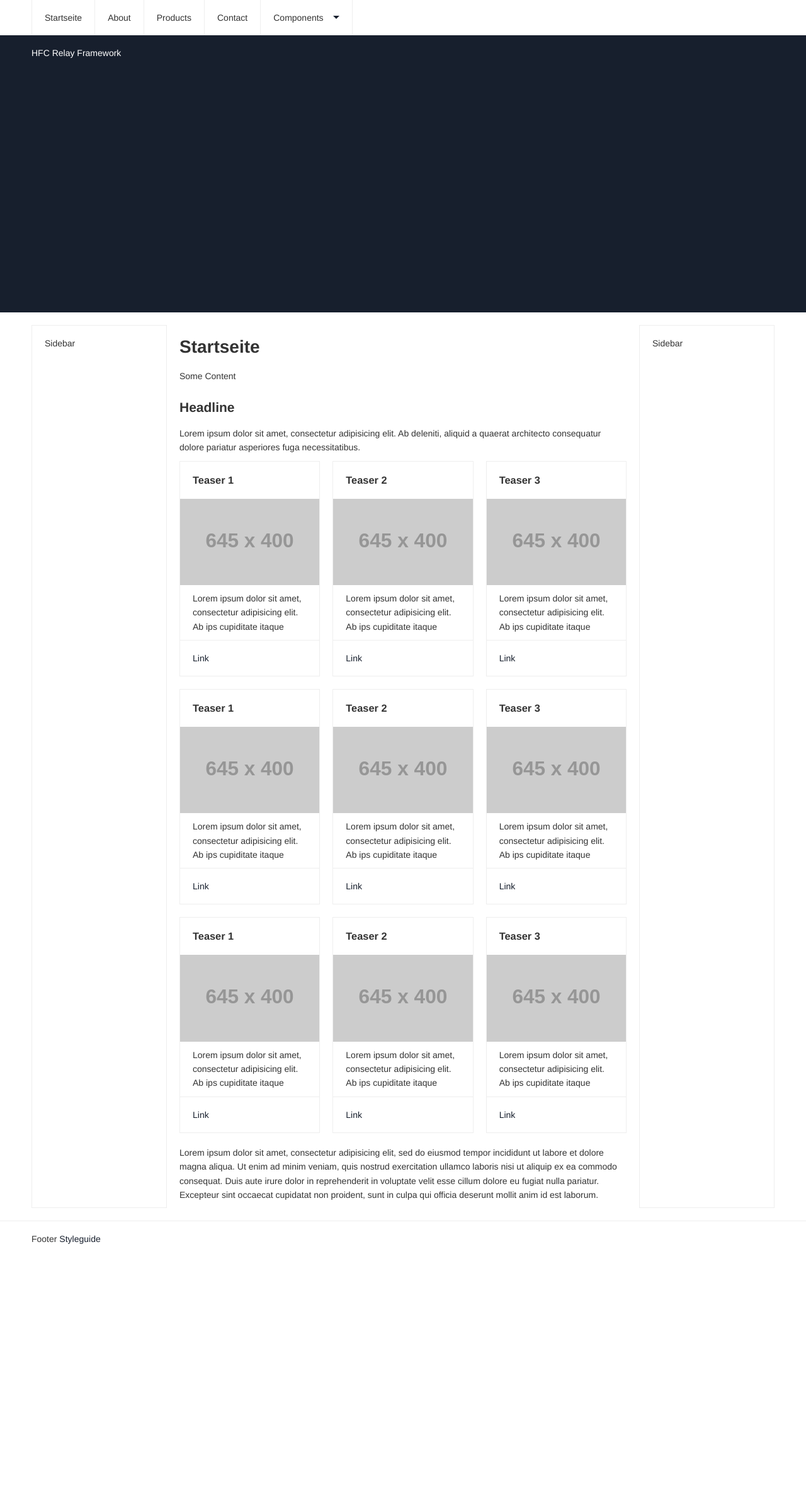
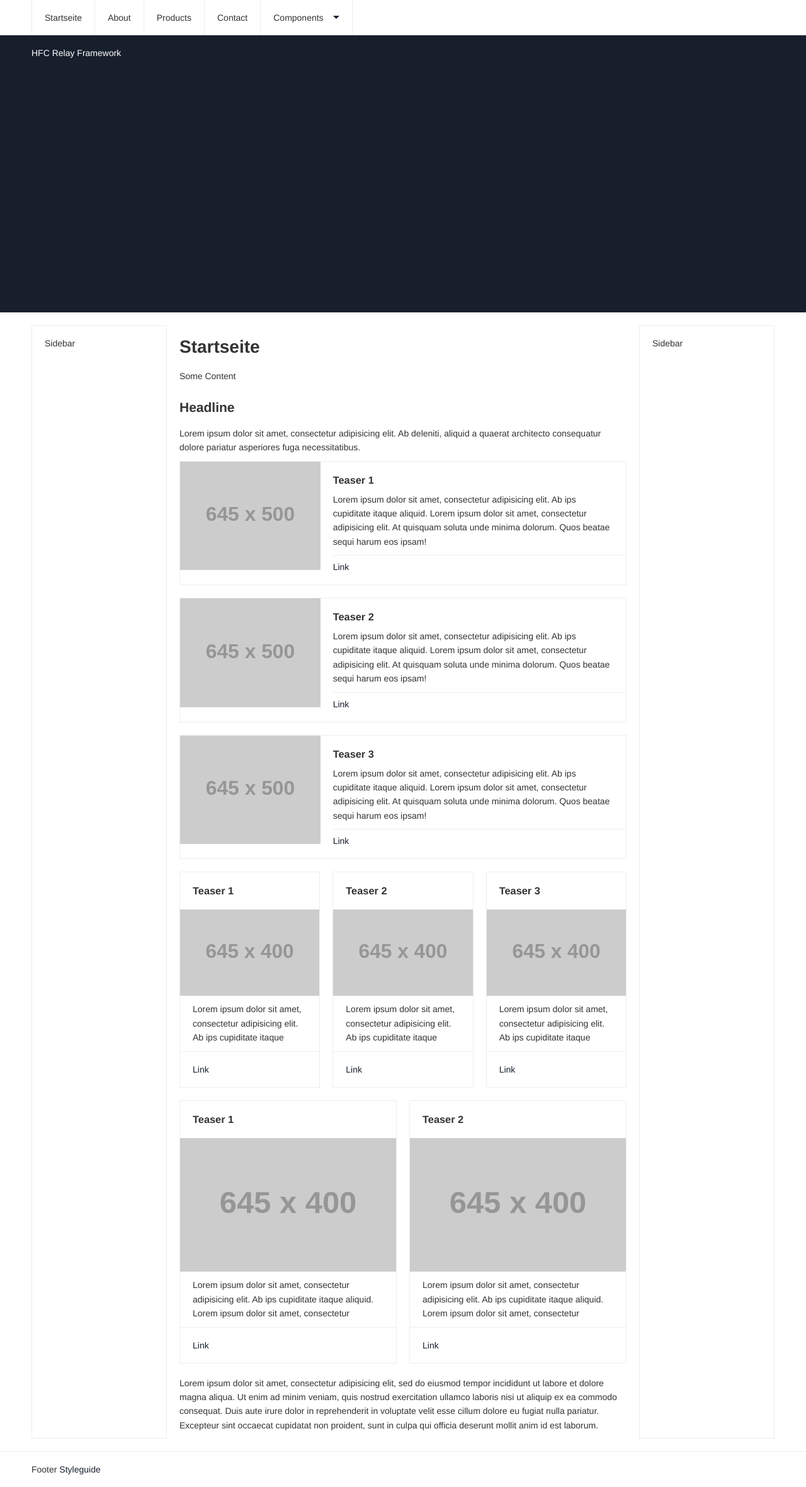
Before and after one commit to NilsDannemann/j_hfc_relay, a Jekyll site: the page built from index.html, in a window 1280 px wide. Shown: the whole page at 63% size. Built offline with Jekyll 4.4.1, drawn with Linux system fonts in a browser that asks for light colours; before the commit the page ends 1995 px from its top, so only the background shows below that.

Commit message:
[add] single teaser

```diff
--- a/_components/teaser.html
+++ b/_components/teaser.html
@@ -1,7 +1,7 @@
 ---
-title: Teaser x 3
+title: Teaser x 1
 scss: '/_includes/components/teaser/_teaser.scss'
 type: teaser
-usage: "Needs to be placed in a flexbox container @include flexbox()"
+usage: "Needs to be placed in a flexbox container @include flexbox(). Also: Notice the extra wrapper."
 ---
 {% include components/teaser/teaser.html %}
--- a/_includes/_config.scss
+++ b/_includes/_config.scss
@@ -149,95 +149,45 @@ $teaser-lines-to-show: 3;
 @mixin flexbox($type: null, $direction: null, $wrap: null, $justifiy: null, $align: null) {
 	// Flex or Inline-Flex
 	@if $type == 'inline-flex' {
-		display: inline-block; // IE9 FALLBACK
-		display: -webkit-inline-box;
-		display: -webkit-inline-flex;
-		display: -ms-inline-flexbox;
 		display: inline-flex;
 		margin-right: -4px; //fix for: invisible spacing for inline-block
 	} @else {
-		display: table-cell; // IE9 FALLBACK
-		display: -webkit-box;
-		display: -moz-box;
-		display: -ms-flexbox;
-		display: -webkit-flex;
 		display: flex;
 	}
 	// Flex Direction
 	@if $direction == 'column' or $direction == 'col' {
-		-webkit-box-orient: vertical;
-		-webkit-box-direction: normal;
-		-webkit-flex-direction: column;
-		-ms-flex-direction: column;
 		flex-direction: column;
 	} @else {
-		-webkit-box-orient: horizontal;
-		-webkit-box-direction: normal;
-		-webkit-flex-direction: row;
-		-ms-flex-direction: row;
 		flex-direction: row;
 	}
 	// Flex Wrap
 	@if $wrap == 'nowrap' or $wrap == 'no-wrap' {
-		-webkit-flex-wrap: nowrap;
-		-ms-flex-wrap: nowrap;
 		flex-wrap: nowrap;
 	} @else {
-		-webkit-flex-wrap: wrap;
-		-ms-flex-wrap: wrap;
 		flex-wrap: wrap;
 	}
 	// Justify Content
 	@if $justifiy == null or $justifiy == 'space-between' or $justifiy == 'spacebetween' {
-		-webkit-box-pack: justify;
-		-webkit-justify-content: space-between;
-		-ms-flex-pack: justify;
 		justify-content: space-between;
 	} @else if $justifiy == 'space-around' or $justifiy == 'spacearound' {
-		-webkit-justify-content: space-around;
-		-ms-flex-pack: distribute;
 		justify-content: space-around;
 	} @else if $justifiy == 'center' {
-		-webkit-box-pack: center;
-		-webkit-justify-content: center;
-		-ms-flex-pack: center;
 		justify-content: center;
 	} @else if $justifiy == 'flex-start' or $justifiy == 'flexstart' or $justifiy == 'start'{
-		-webkit-box-pack: start;
-		-webkit-justify-content: flex-start;
-		-ms-flex-pack: start;
 		justify-content: flex-start;
 	} @else if $justifiy == 'flex-end' or $justifiy == 'flexend' or $justifiy == 'end' {
-		-webkit-box-pack: end;
-		-webkit-justify-content: flex-end;
-		-ms-flex-pack: end;
 		justify-content: flex-end;
 	}
 	// Align items
 	@if $align == null or $align == 'stretch' {
-		-webkit-box-align: stretch;
-		-webkit-align-items: stretch;
-		-ms-flex-align: stretch;
 		align-items: stretch;
 	} @else if $align == null or $align == 'baseline' {
-		-webkit-box-align: baseline;
-		-webkit-align-items: baseline;
-		-ms-flex-align: baseline;
 		align-items: baseline;
 	} @else if $align == 'center' {
-		-webkit-box-align: center;
-		-webkit-align-items: center;
-		-ms-flex-align: center;
 		align-items: center;
 	} @else if $align == 'flex-start' or $align == 'flexstart' or $align == 'start'{
-		-webkit-box-align: start;
-		-webkit-align-items: flex-start;
-		-ms-flex-align: start;
 		align-items: flex-start;
 	} @else if $align == 'flex-end' or $align == 'flexend' or $align == 'end' {
-		-webkit-box-align: end;
-		-webkit-align-items: flex-end;
-		-ms-flex-align: end;
 		align-items: flex-end;
 	}
 }
--- a/_includes/components/teaser/_teaser.scss
+++ b/_includes/components/teaser/_teaser.scss
@@ -5,7 +5,6 @@
 /* =======================================*/
 
 .teaser {
-	@include flexbox($direction: column);
 	background: #fff;
 	border: $border;
 
@@ -35,13 +34,43 @@
 	}
 
 	// SINGLE TEASER
-	&--single {@include column('1/1', $gutter: true);}
+	&--single {
+		.teaser__wrapper {
+			@include flexbox($direction: column);
+			@include column(2/3, $gutter: true);
+			margin-bottom: 0;
+		}
+		.teaser__img {
+			@include column(1/3, $gutter: true);
+			margin-bottom: 0;
+		}
+		.teaser__title {
+			padding-bottom: 0;
+			padding-left: 0;
+		}
+		.teaser__content {
+			margin-left: 0;
+			flex: 1;
+		}
+		.teaser__link {
+			padding-top: $whitespace/2;
+			padding-left: 0;
+		}
+		@include flexbox($direction: row, $wrap: nowrap);
+		@include column('1/1', $gutter: true);
+	}
 
 	// DOUBLE TEASER
-	&--double {@include column('1/2', $gutter: true);}
+	&--double {
+		@include flexbox($direction: column);
+		@include column('1/2', $gutter: true);
+	}
 
 	// TRIPLE TEASER
-	&--triple {@include column('1/3', $gutter: true);}
+	&--triple {
+		@include flexbox($direction: column);
+		@include column('1/3', $gutter: true);
+	}
 }
 
 
@@ -52,32 +81,32 @@
 @include below(x-large) {
 	.teaser {
 
-		&--single {}
-		&--double {}
-		&--triple {@include column('1/3', $gutter: 10px);}
+		&--single {@include column('1/1', $gutter: 5px);}
+		&--double {@include column('1/2', $gutter: 5px);}
+		&--triple {@include column('1/3', $gutter: 5px);}
 	}
 }
 @include below(large) {
 	.teaser {
 
 		&--single {}
-		&--double {}
+		&--double {@include column('1/1', $gutter: 5px);}
 		&--triple {@include column('1/1', $gutter: 5px);}
 	}
 }
 @include below(medium) {
 	.teaser {
 
-		&--single {}
-		&--double {}
-		&--triple {@include column('1/3', $gutter: 5px);}
+		&--single {@include column('1/1', $gutter: true);}
+		&--double {@include column('1/2', $gutter: true);}
+		&--triple {@include column('1/3', $gutter: true);}
 	}
 }
 @include below(small) {
 	.teaser {
 
-		&--single {}
-		&--double {}
+		&--single {@include column('1/1', $gutter: 5px);}
+		&--double {@include column('1/2', $gutter: 5px);}
 		&--triple {@include column('1/2', $gutter: 5px)}
 	}
 }
@@ -85,7 +114,7 @@
 	.teaser {
 
 		&--single {}
-		&--double {}
+		&--double {@include column('1/1');}
 		&--triple {@include column('1/1');}
 	}
 }
--- a/_includes/components/teaser/teaser.html
+++ b/_includes/components/teaser/teaser.html
@@ -1,12 +1,14 @@
-<div class="teaser teaser--triple">
+<div class="teaser teaser--single">
+	<a class="teaser__img" href="{% if include.link != null %}{{ include.link }}{% else %}#{% endif %}">
+		<img src="http://placehold.it/645x500/eeeeee" alt="image" />
+	</a>
+	<div class="teaser__wrapper">
 		<a class="teaser__title" href="{% if include.link != null %}{{ include.link }}{% else %}#{% endif %}">
 			<h3>{% if include.title != null %}{{ include.title }}{% else %}Title{% endif %}</h3>
-	</a>
-	<a class="teaser__img" href="{% if include.link != null %}{{ include.link }}{% else %}#{% endif %}">
-		<img src="http://placehold.it/645x400/eeeeee" alt="image" />
 		</a>
 		<p class="teaser__content">
 			{% if include.text != null %}{% if include.text == "Lorem" or include.text == "lorem" %}Lorem ipsum dolor sit amet, consectetur adipisicing elit. Ab ips cupiditate itaque aliquid. Lorem ipsum dolor sit amet, consectetur adipisicing elit. At quisquam soluta unde minima dolorum. Quos beatae sequi harum eos ipsam!{% else %}{{ include.text }}{% endif %}{% else %}Text{% endif %}
 		</p>
 		<a class="teaser__link" href="{% if include.link != null %}{{ include.link }}{% else %}#{% endif %}">Link</a>
 	</div>
+</div>
--- /dev/null
+++ b/_includes/components/teaser/teaser_double.html
@@ -0,0 +1,12 @@
+<div class="teaser teaser--double">
+	<a class="teaser__title" href="{% if include.link != null %}{{ include.link }}{% else %}#{% endif %}">
+		<h3>{% if include.title != null %}{{ include.title }}{% else %}Title{% endif %}</h3>
+	</a>
+	<a class="teaser__img" href="{% if include.link != null %}{{ include.link }}{% else %}#{% endif %}">
+		<img src="http://placehold.it/645x400/eeeeee" alt="image" />
+	</a>
+	<p class="teaser__content">
+		{% if include.text != null %}{% if include.text == "Lorem" or include.text == "lorem" %}Lorem ipsum dolor sit amet, consectetur adipisicing elit. Ab ips cupiditate itaque aliquid. Lorem ipsum dolor sit amet, consectetur adipisicing elit. At quisquam soluta unde minima dolorum. Quos beatae sequi harum eos ipsam!{% else %}{{ include.text }}{% endif %}{% else %}Text{% endif %}
+	</p>
+	<a class="teaser__link" href="{% if include.link != null %}{{ include.link }}{% else %}#{% endif %}">Link</a>
+</div>
--- /dev/null
+++ b/_includes/components/teaser/teaser_triple.html
@@ -0,0 +1,12 @@
+<div class="teaser teaser--triple">
+	<a class="teaser__title" href="{% if include.link != null %}{{ include.link }}{% else %}#{% endif %}">
+		<h3>{% if include.title != null %}{{ include.title }}{% else %}Title{% endif %}</h3>
+	</a>
+	<a class="teaser__img" href="{% if include.link != null %}{{ include.link }}{% else %}#{% endif %}">
+		<img src="http://placehold.it/645x400/eeeeee" alt="image" />
+	</a>
+	<p class="teaser__content">
+		{% if include.text != null %}{% if include.text == "Lorem" or include.text == "lorem" %}Lorem ipsum dolor sit amet, consectetur adipisicing elit. Ab ips cupiditate itaque aliquid. Lorem ipsum dolor sit amet, consectetur adipisicing elit. At quisquam soluta unde minima dolorum. Quos beatae sequi harum eos ipsam!{% else %}{{ include.text }}{% endif %}{% else %}Text{% endif %}
+	</p>
+	<a class="teaser__link" href="{% if include.link != null %}{{ include.link }}{% else %}#{% endif %}">Link</a>
+</div>
--- a/index.html
+++ b/index.html
@@ -16,12 +16,14 @@ children: false
 {% include components/teaser/teaser.html title="Teaser 1" text="lorem" %}
 {% include components/teaser/teaser.html title="Teaser 2" text="lorem" %}
 {% include components/teaser/teaser.html title="Teaser 3" text="lorem" %}
-{% include components/teaser/teaser.html title="Teaser 1" text="lorem" %}
-{% include components/teaser/teaser.html title="Teaser 2" text="lorem" %}
-{% include components/teaser/teaser.html title="Teaser 3" text="lorem" %}
-{% include components/teaser/teaser.html title="Teaser 1" text="lorem" %}
-{% include components/teaser/teaser.html title="Teaser 2" text="lorem" %}
-{% include components/teaser/teaser.html title="Teaser 3" text="lorem" %}
+
+{% include components/teaser/teaser_triple.html title="Teaser 1" text="lorem" %}
+{% include components/teaser/teaser_triple.html title="Teaser 2" text="lorem" %}
+{% include components/teaser/teaser_triple.html title="Teaser 3" text="lorem" %}
+
+{% include components/teaser/teaser_double.html title="Teaser 1" text="lorem" %}
+{% include components/teaser/teaser_double.html title="Teaser 2" text="lorem" %}
+
 
 <p>Lorem ipsum dolor sit amet, consectetur adipisicing elit, sed do eiusmod
 tempor incididunt ut labore et dolore magna aliqua. Ut enim ad minim veniam,
```
Also changed, not shown: _components/teaser_double.html (added, +7 -0 lines), _components/teaser_triple.html (added, +7 -0 lines), _pages/components/components.md (+3 -3 lines). Lines whose indentation alone changed are shown as unchanged.
